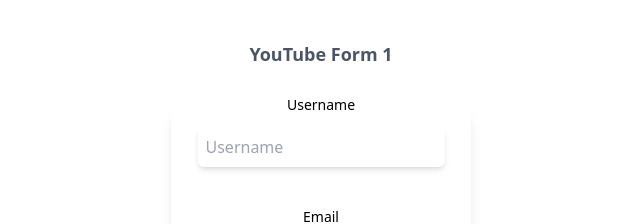
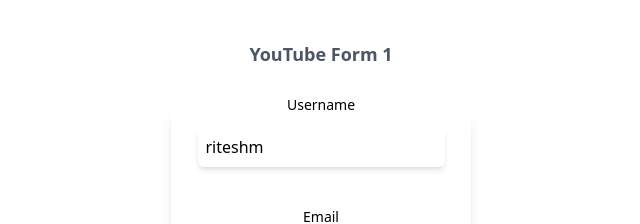
Before and after one commit to Ritesh9919/learning-react-hook-form, a React (Vite) app: page / in a window 1280 px wide. Shown: the top 224 px of the page, without its empty margins (319-959 px from the left). Built offline with nearby package versions, Linux system fonts and the light colour scheme.

Commit message:
deault value

```diff
--- a/src/components/YouTubeFrom.jsx
+++ b/src/components/YouTubeFrom.jsx
@@ -5,7 +5,13 @@ import { DevTool } from "@hookform/devtools";
 let renderCount = 0;
 
 function YouTubeFrom() {
-  const form = useForm();
+  const form = useForm({
+    defaultValues: {
+      username: "riteshm",
+      email: "",
+      channel: "",
+    },
+  });
   const { register, control, handleSubmit, formState } = form;
   const { errors } = formState;
 
```
